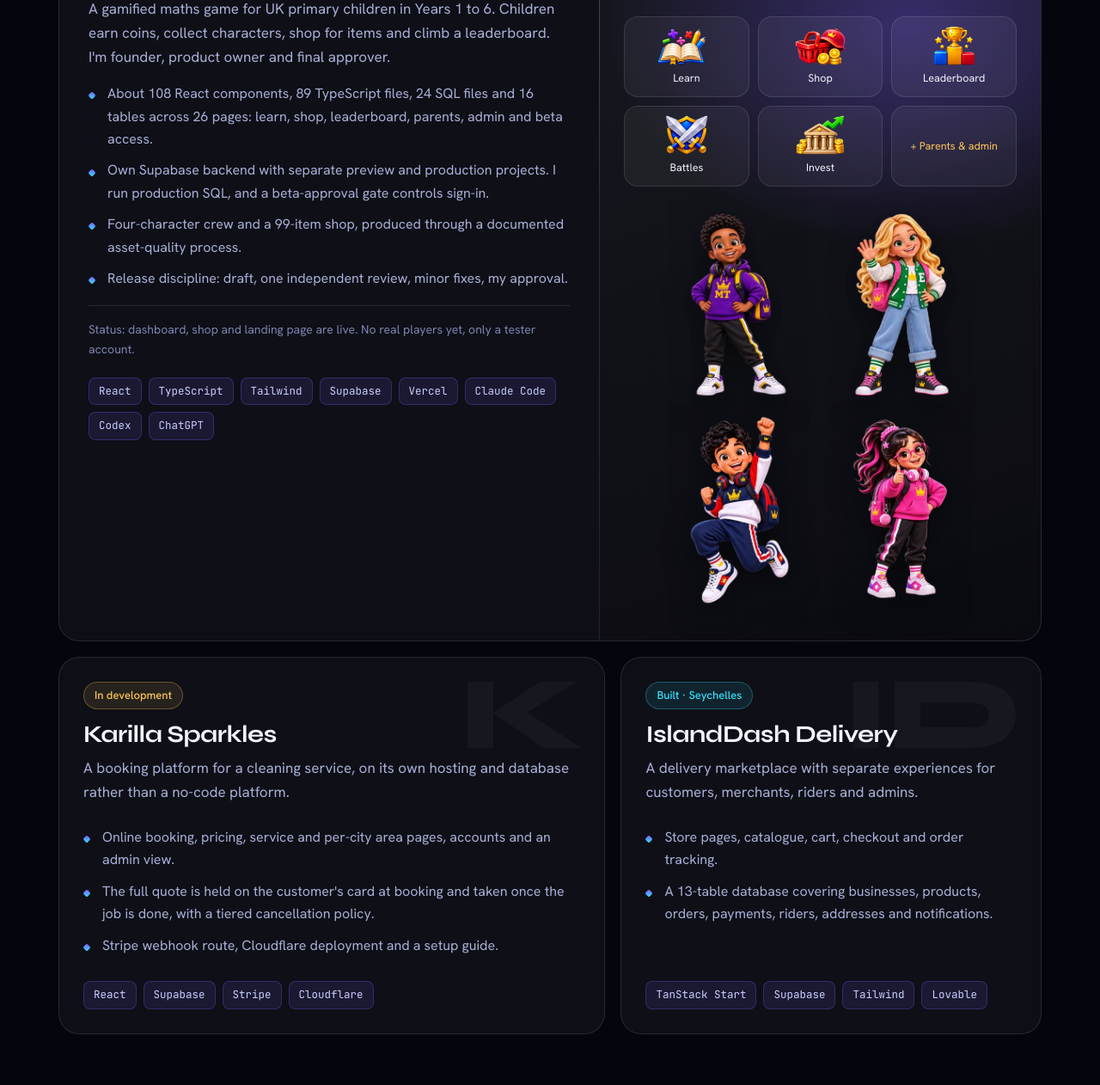
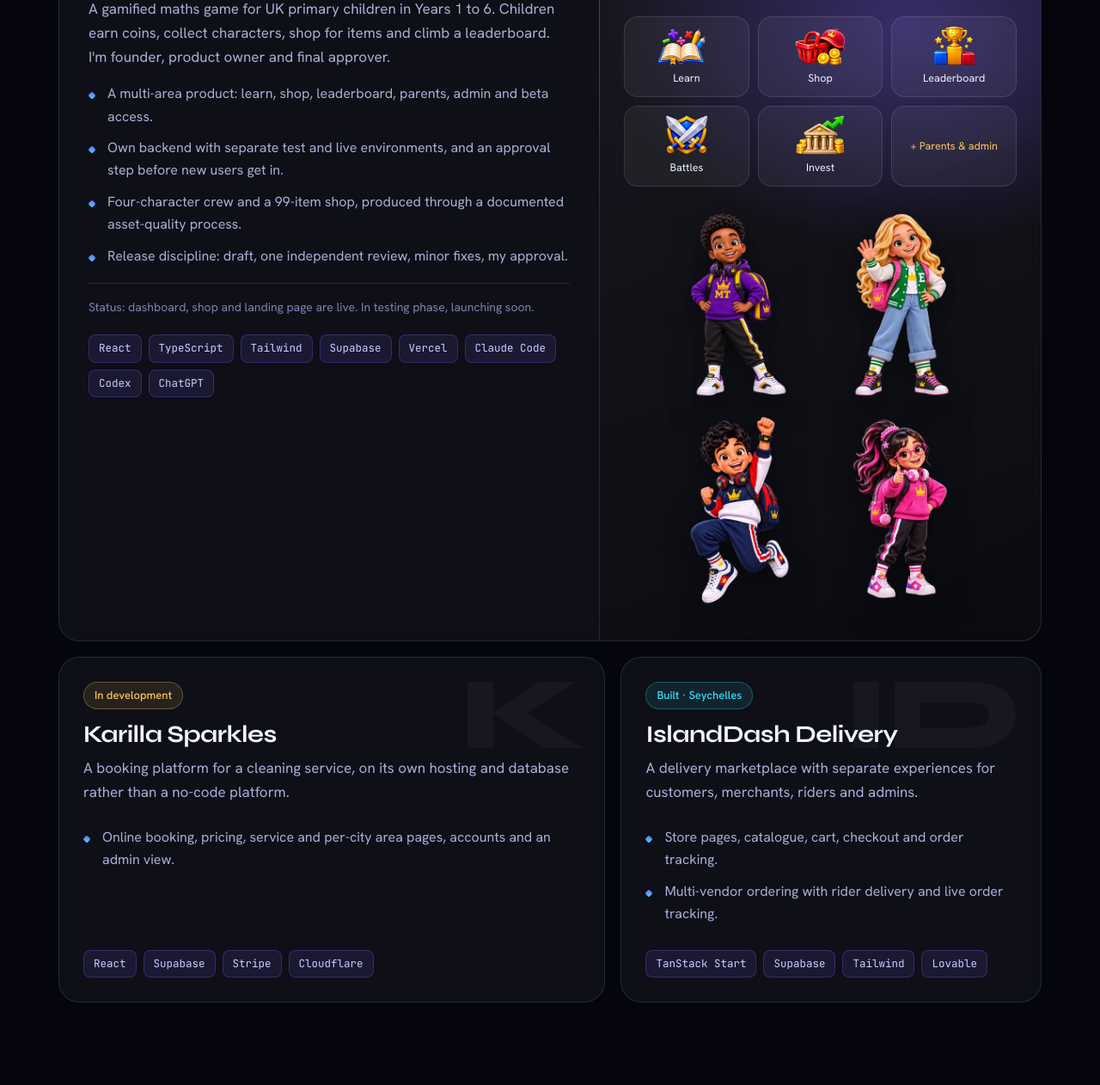
Before and after one commit to Paulolaide25/Paulolaide25.github.io, a plain HTML site: page tech/index.html in a window 1280 px wide. Shown: the part 1238-2500 px from the top of the page at 86% size. Drawn offline with Linux system fonts and the light colour scheme; animation ran at ten frames a second.

Commit message:
Trim private technical and payment detail from main and tech portfolios
Co-Authored-By: Claude Sonnet 5.5 <noreply@anthropic.com>
Claude-Session: https://claude.ai/code/session_01KEmimirjm7BW3W7WfVkEG8

```diff
--- a/tech/index.html
+++ b/tech/index.html
@@ -152,7 +152,7 @@ footer{padding:30px 0 40px;border-top:1px solid var(--edge);font-size:14px;color
     </div>
     <div class="facts">
       <div class="fact"><b>3</b><span>products built</span></div>
-      <div class="fact"><b>24</b><span>SQL files, 16 tables behind Maths Tycoon</span></div>
+      <div class="fact"><b>99</b><span>shop items and 4 original characters in Maths Tycoon</span></div>
       <div class="fact"><b>0.83</b><span>cross-validated ROC-AUC, IBM attrition model</span></div>
       <div class="fact"><b>MSc</b><span>Applied AI &amp; Data Analytics, Bradford</span></div>
     </div>
@@ -167,12 +167,12 @@ footer{padding:30px 0 40px;border-top:1px solid var(--edge);font-size:14px;color
       <h3>Maths Tycoon UK</h3>
       <p>A gamified maths game for UK primary children in Years 1 to 6. Children earn coins, collect characters, shop for items and climb a leaderboard. I'm founder, product owner and final approver.</p>
       <ul class="pts">
-        <li>About 108 React components, 89 TypeScript files, 24 SQL files and 16 tables across 26 pages: learn, shop, leaderboard, parents, admin and beta access.</li>
-        <li>Own Supabase backend with separate preview and production projects. I run production SQL, and a beta-approval gate controls sign-in.</li>
+        <li>A multi-area product: learn, shop, leaderboard, parents, admin and beta access.</li>
+        <li>Own backend with separate test and live environments, and an approval step before new users get in.</li>
         <li>Four-character crew and a 99-item shop, produced through a documented asset-quality process.</li>
         <li>Release discipline: draft, one independent review, minor fixes, my approval.</li>
       </ul>
-      <div class="stat">Status: dashboard, shop and landing page are live. No real players yet, only a tester account.</div>
+      <div class="stat">Status: dashboard, shop and landing page are live. In testing phase, launching soon.</div>
       <div class="chips"><span class="chip">React</span><span class="chip">TypeScript</span><span class="chip">Tailwind</span><span class="chip">Supabase</span><span class="chip">Vercel</span><span class="chip">Claude Code</span><span class="chip">Codex</span><span class="chip">ChatGPT</span></div>
     </div>
     <div class="vis">
@@ -190,8 +190,8 @@ footer{padding:30px 0 40px;border-top:1px solid var(--edge);font-size:14px;color
     </div>
   </div>
   <div class="duo">
-    <div class="glass"><span class="pill d">In development</span><h3>Karilla Sparkles</h3><p>A booking platform for a cleaning service, on its own hosting and database rather than a no-code platform.</p><ul class="pts"><li>Online booking, pricing, service and per-city area pages, accounts and an admin view.</li><li>The full quote is held on the customer's card at booking and taken once the job is done, with a tiered cancellation policy.</li><li>Stripe webhook route, Cloudflare deployment and a setup guide.</li></ul><div class="chips"><span class="chip">React</span><span class="chip">Supabase</span><span class="chip">Stripe</span><span class="chip">Cloudflare</span></div><div class="glyph">K</div></div>
-    <div class="glass"><span class="pill">Built · Seychelles</span><h3>IslandDash Delivery</h3><p>A delivery marketplace with separate experiences for customers, merchants, riders and admins.</p><ul class="pts"><li>Store pages, catalogue, cart, checkout and order tracking.</li><li>A 13-table database covering businesses, products, orders, payments, riders, addresses and notifications.</li></ul><div class="chips"><span class="chip">TanStack Start</span><span class="chip">Supabase</span><span class="chip">Tailwind</span><span class="chip">Lovable</span></div><div class="glyph">ID</div></div>
+    <div class="glass"><span class="pill d">In development</span><h3>Karilla Sparkles</h3><p>A booking platform for a cleaning service, on its own hosting and database rather than a no-code platform.</p><ul class="pts"><li>Online booking, pricing, service and per-city area pages, accounts and an admin view.</li></ul><div class="chips"><span class="chip">React</span><span class="chip">Supabase</span><span class="chip">Stripe</span><span class="chip">Cloudflare</span></div><div class="glyph">K</div></div>
+    <div class="glass"><span class="pill">Built · Seychelles</span><h3>IslandDash Delivery</h3><p>A delivery marketplace with separate experiences for customers, merchants, riders and admins.</p><ul class="pts"><li>Store pages, catalogue, cart, checkout and order tracking.</li><li>Multi-vendor ordering with rider delivery and live order tracking.</li></ul><div class="chips"><span class="chip">TanStack Start</span><span class="chip">Supabase</span><span class="chip">Tailwind</span><span class="chip">Lovable</span></div><div class="glyph">ID</div></div>
   </div>
 </div></section>
 
```
Also changed, not shown: index.html (+5 -5 lines).
